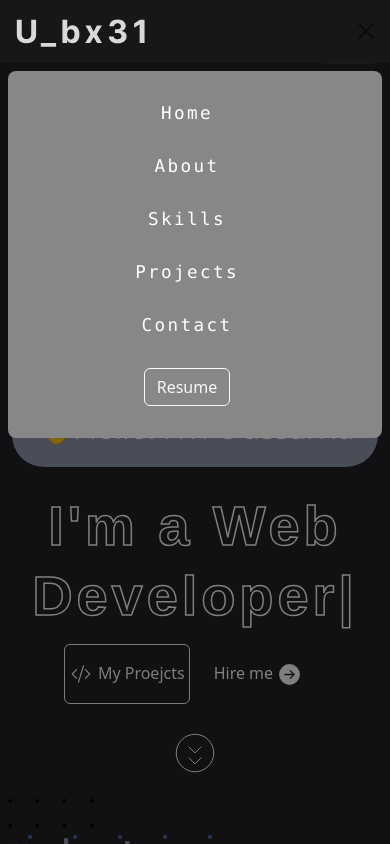
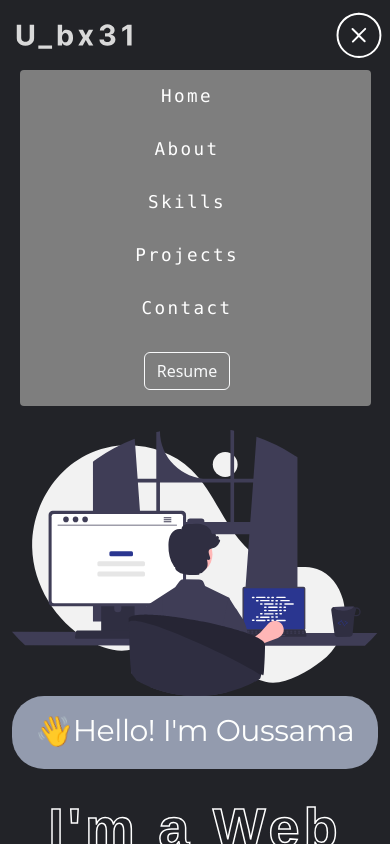
Before and after one commit to u-bx31/Portfolio_v1, a React (Create React App) app: page / in a window 390 px wide. Both pictures are taken after a click on the button 350 px from the left and 44 px from the top of the page. Shown: the top 844 px of the page. Built offline with nearby package versions, Linux system fonts and the light colour scheme; a web font is replaced by a local one.

Commit message:
modified-navbar

```diff
--- a/src/Components/About.jsx
+++ b/src/Components/About.jsx
@@ -18,7 +18,7 @@ const AboutVariants = {
 
 const About = () => {
     const handleOpen = () => {
-        window.open('https://drive.google.com/file/d/1AfNbZcl9o9I_EQSFuZ7ucMuBbdDMcYCb/view?usp=share_link', '_blank', 'noopener,noreferrer');
+        window.open('https://drive.google.com/file/d/1gU_NhLsR67yN71UJGGnPZKf_zNldUGde/view?usp=share_link', '_blank', 'noopener,noreferrer');
     }
     return (
         <section id='about'>
--- a/src/Components/Hero.jsx
+++ b/src/Components/Hero.jsx
@@ -87,6 +87,7 @@ const waveVariants = {
 
 const Hero = () => {
     return (
+        <section id='home'>
             <motion.div variants={ContainerVariants} initial='hidden' animate='visible' className="container-lg  ">
                 <motion.div variants={heroVariants} className="d-flex c-hero justify-content-between flex-lg-row-reverse text-lg-start text-center flex-column align-items-center pt-lg-5 mt-lg-2 pt-4 ">
                     <motion.div variants={imgVariants} className="w-100 text-center">
@@ -122,7 +123,7 @@ const Hero = () => {
                     </ScrollToSection>
                 </div>
             </motion.div>
-
+        </section>
     );
 }
 
--- a/src/Components/NavBar.jsx
+++ b/src/Components/NavBar.jsx
@@ -1,45 +1,90 @@
 
+import { useEffect } from 'react';
+import { useState } from 'react';
 import Container from 'react-bootstrap/Container';
 import Nav from 'react-bootstrap/Nav';
 import Navbar from 'react-bootstrap/Navbar';
-import Offcanvas from 'react-bootstrap/Offcanvas';
 import Logo from '../images/U_bx31.svg'
 import ScrollToSection from './ScrollToSection';
+import * as Scroll from 'react-scroll'
 
 
 const CustomNavbar = () => {
     let expand = 'lg';
-
-    const handleOpen = ()=>{
-        window.open('https://drive.google.com/file/d/1AfNbZcl9o9I_EQSFuZ7ucMuBbdDMcYCb/view?usp=share_link' , '_blank','noopener,noreferrer');
-
+    const [open, setOpen] = useState(false);
+    const handleOpen = () => {
+        window.open('https://drive.google.com/file/d/1gU_NhLsR67yN71UJGGnPZKf_zNldUGde/view?usp=share_link', '_blank', 'noopener,noreferrer');
     }
-
+    useEffect(() => {
+        var Events = Scroll.Events;
+        Events.scrollEvent.register('begin', function (to, element) {
+            setTimeout(() => {
+                setOpen(false)
+            }, 40 * 20);
+        });
+    })
     return (
-        <Navbar key={expand} bg="trasnparent" variant='dark' expand={expand} className="mb-3 container-lg c-nav ">
-            <Container fluid className='py-3 px-lg-3 '>
+        <Navbar key={expand} bg="trasnparent" variant='dark' expand={expand} className="mb-lg-3 mb-0 container-lg c-nav p-0">
+            <Container fluid className='py-lg-3 px-lg-3 px-0'>
+                <div className='c-nav_top d-flex justify-content-between w-100 align-items-center ps-lg-0 ps-3'>
                     <Navbar.Brand href="#" >
                         <img src={Logo} alt="" className='c-nav_logo' />
                     </Navbar.Brand>
-                <Navbar.Toggle aria-controls={`offcanvasNavbar-expand-${expand}`}  />
-                <Navbar.Offcanvas
-                    id={`offcanvasNavbar-expand-${expand}`}
-                    className="bg-transparent border-0 "
-                    aria-labelledby={`offcanvasNavbarLabel-expand-${expand}`}
-                    placement="top"
+                    <button className='btn d-lg-none d-block border-0 bg-transparent c-nav_toggler p-0' onClick={() => setOpen(!open)} >
+                        <div className={`${open && 'active'} `}>
+                            <svg xmlns="http://www.w3.org/2000/svg" width="60" height="70" viewBox="0 0 200 200">
+                                <g stroke-width="6.5" strokeLinecap="round">
+                                    <path
+                                        d="M72 82.286h28.75"
+                                        fill="#009100"
+                                        fillRule="evenodd"
+                                        stroke="#fff"
+                                    />
+                                    <path
+                                        d="M100.75 103.714l72.482-.143c.043 39.398-32.284 71.434-72.16 71.434-39.878 0-72.204-32.036-72.204-71.554"
+                                        fill="none"
+                                        stroke="#fff"
+                                    />
+                                    <path
+                                        d="M72 125.143h28.75"
+                                        fill="#009100"
+                                        fillRule="evenodd"
+                                        stroke="#fff"
+                                    />
+                                    <path
+                                        d="M100.75 103.714l-71.908-.143c.026-39.638 32.352-71.674 72.23-71.674 39.876 0 72.203 32.036 72.203 71.554"
+                                        fill="none"
+                                        stroke="#fff"
+                                    />
+                                    <path
+                                        d="M100.75 82.286h28.75"
+                                        fill="#009100"
+                                        fillRule="evenodd"
+                                        stroke="#fff"
+                                    />
+                                    <path
+                                        d="M100.75 125.143h28.75"
+                                        fill="#009100"
+                                        fillRule="evenodd"
+                                        stroke="#fff"
+                                    />
+                                </g>
+                            </svg>
+                        </div>
+                    </button>
+                </div>
+                <Navbar.Collapse
+                    id={`responsive-navbar-nav`}
+                    className={`bg-transparent border-0 ${open ? 'show' : 'hide'}`}
                 >
-                    <Offcanvas.Header closeButton>
-                        <Offcanvas.Title id={`offcanvasNavbarLabel-expand-${expand}`}>
-                            <img src={Logo} className='img-logo' alt="" />
-                        </Offcanvas.Title>
-                    </Offcanvas.Header>
-                    <Offcanvas.Body className="m-lg-0 m-2 h-auto  rounded-3">
-                        <Nav className="justify-content-end align-items-center flex-grow-1 pe-3">
-                            <Nav.Link href="/" className='px-sm-4 py-lg-0 py-3 text-center c-nav_links'   >
+                    <Nav className="justify-content-end align-items-center flex-grow-1 pe-3 "  >
+                        <Nav.Link href="#" className='px-sm-4 py-lg-0 py-3 text-center c-nav_links'   >
+                            <ScrollToSection target='home'  >
                                 <h4>Home</h4>
+                            </ScrollToSection>
                         </Nav.Link>
-                            <Nav.Link className='px-sm-4 py-lg-0 py-3 text-center c-nav_links' >
-                                <ScrollToSection target='about' >
+                        <Nav.Link className='px-sm-4 py-lg-0 py-3 text-center c-nav_links'  >
+                            <ScrollToSection target='about'  >
                                 <h4>About</h4>
                             </ScrollToSection>
                         </Nav.Link>
@@ -53,11 +98,10 @@ const CustomNavbar = () => {
                             <ScrollToSection target='contact'><h4>Contact</h4></ScrollToSection>
                         </Nav.Link>
                         <Nav.Link className='px-sm-4 py-lg-0 py-3 text-center c-nav_links' >
-                                <button className='btn btn-outline-light' onClick={()=>handleOpen()}>Resume</button>
+                            <button className='btn btn-outline-light' onClick={() => handleOpen()}>Resume</button>
                         </Nav.Link>
                     </Nav>
-                    </Offcanvas.Body>
-                </Navbar.Offcanvas>
+                </Navbar.Collapse>
             </Container>
         </Navbar>
     );
--- a/src/Components/ScrollToSection.jsx
+++ b/src/Components/ScrollToSection.jsx
@@ -1,6 +1,6 @@
 import {Link} from 'react-scroll';
 
-const ScrollToSection = ({children,target,className}) => {
+const ScrollToSection = ({children,target,className,fs}) => {
     return (
         <Link to={target} smooth={true} offset={target === 'about' ? -130 : target === 'contact' ? 20 : -90} duration={30} className={className}>
             {children}
--- a/src/Components/motions/IconsMotion.jsx
+++ b/src/Components/motions/IconsMotion.jsx
@@ -27,7 +27,7 @@ const IconsMotion = ({ children, className, condition }) => {
             opacity: 1,
             y: 0,
             transition: {
-                duration: 1,
+                duration: .7,
             }
         }
     }
--- a/src/Components/motions/ItemMotion.jsx
+++ b/src/Components/motions/ItemMotion.jsx
@@ -7,7 +7,7 @@ const itemVaritans = {
     visible: {
         opacity: 1,
         transition: {
-            duration: .9
+            duration: .8
         }
     }
 }
--- a/src/Styles/css/Style.css
+++ b/src/Styles/css/Style.css
@@ -32,6 +32,10 @@
 }
 * .btn_link:hover {
   color: #939BAE;
+}
+
+html {
+  scroll-behavior: smooth;
 }
 
 body {
@@ -89,8 +93,63 @@ header {
           backdrop-filter: brightness(0) saturate(100%) invert(9%) sepia(16%) saturate(487%) hue-rotate(193deg) brightness(98%) contrast(89%);
 }
 
+.navbar-collapse {
+  transition: all 500ms ease-in-out;
+}
+
 .c-nav_logo {
   width: 90%;
+}
+.c-nav_toggler svg {
+  transition: transform 100ms cubic-bezier(0.4, 0, 0.2, 1);
+}
+.c-nav_toggler .active svg {
+  transform: rotate(90deg);
+}
+.c-nav_toggler path {
+  transition: transform 500ms cubic-bezier(0.4, 0, 0.2, 1), stroke-dasharray 500ms cubic-bezier(0.4, 0, 0.2, 1), stroke-dashoffset 500ms cubic-bezier(0.4, 0, 0.2, 1);
+}
+.c-nav_toggler path:nth-child(1) {
+  transform-origin: 36% 40%;
+}
+.c-nav_toggler path:nth-child(2) {
+  stroke-dasharray: 29 299;
+}
+.c-nav_toggler path:nth-child(3) {
+  transform-origin: 35% 63%;
+}
+.c-nav_toggler path:nth-child(4) {
+  stroke-dasharray: 29 299;
+}
+.c-nav_toggler path:nth-child(5) {
+  transform-origin: 61% 52%;
+}
+.c-nav_toggler path:nth-child(6) {
+  transform-origin: 62% 52%;
+}
+.c-nav_toggler .active path:nth-child(1) {
+  transform: translateX(9px) translateY(1px) rotate(45deg);
+}
+.c-nav_toggler .active path:nth-child(2) {
+  stroke-dasharray: 225 299;
+  stroke-dashoffset: -72px;
+}
+.c-nav_toggler .active path:nth-child(3) {
+  transform: translateX(9px) translateY(1px) rotate(-45deg);
+}
+.c-nav_toggler .active path:nth-child(4) {
+  stroke-dasharray: 225 299;
+  stroke-dashoffset: -72px;
+}
+.c-nav_toggler .active path:nth-child(5) {
+  transform: translateX(9px) translateY(1px) rotate(-45deg);
+}
+.c-nav_toggler .active path:nth-child(6) {
+  transform: translateX(9px) translateY(1px) rotate(45deg);
+}
+.c-nav_links {
+  text-decoration: none;
+  cursor: pointer;
 }
 .c-nav_links h4 {
   margin: 0;
@@ -106,15 +165,23 @@ header {
 }
 
 @media (max-width: 991px) {
-  .offcanvas {
+  header {
+    -webkit-backdrop-filter: none;
+            backdrop-filter: none;
+    overflow: hidden;
+  }
+  .c-nav_top {
+    -webkit-backdrop-filter: brightness(0) saturate(100%) invert(9%) sepia(16%) saturate(487%) hue-rotate(193deg) brightness(98%) contrast(89%);
+            backdrop-filter: brightness(0) saturate(100%) invert(9%) sepia(16%) saturate(487%) hue-rotate(193deg) brightness(98%) contrast(89%);
+  }
+  .c-nav .show .navbar-nav {
+    transform: translateY(0);
+    border-radius: 4px;
     z-index: 999;
-  }
-  .offcanvas .offcanvas-header {
-    background-color: #171717;
-  }
-  .offcanvas .offcanvas-body {
-    overflow: visible;
-    background-color: #878787;
+    width: 90%;
+    margin: 0 auto;
+    -webkit-backdrop-filter: brightness(100%) contrast(2%);
+            backdrop-filter: brightness(100%) contrast(2%);
   }
 }
 .c-hero_img1 {
--- a/src/Styles/sass/_app.scss
+++ b/src/Styles/sass/_app.scss
@@ -37,13 +37,14 @@
   }
 
 }
-
+html{
+  scroll-behavior: smooth;
+}
 body {
   font-family: $fontMontserrat;
   -webkit-font-smoothing: antialiased;
   -moz-osx-font-smoothing: grayscale;
   min-width: 280px;
-
 }
 
 .c_headers {
--- a/src/Styles/sass/components/_navBar.scss
+++ b/src/Styles/sass/components/_navBar.scss
@@ -1,17 +1,74 @@
 @use "../abstracts" as *;
 
-header{
+header {
   position: sticky;
   top: 0;
   z-index: 999;
-  backdrop-filter: brightness(0) saturate(100%) invert(9%) sepia(16%) saturate(487%) hue-rotate(193deg) brightness(98%) contrast(89%);
+  backdrop-filter: brightness(0) saturate(100%) invert(9%) sepia(16%)
+    saturate(487%) hue-rotate(193deg) brightness(98%) contrast(89%);
+}
+.navbar-collapse {
+  transition: all 500ms ease-in-out;
 }
 .c-nav {
-  &_logo{
+  &_logo {
     width: 90%;
+  }
+  &_toggler {
+    svg {
+      transition: transform 100ms cubic-bezier(0.4, 0, 0.2, 1);
+    }
+    .active svg {
+      transform: rotate(90deg);
+    }
+    path {
+      transition: transform 500ms cubic-bezier(0.4, 0, 0.2, 1),
+        stroke-dasharray 500ms cubic-bezier(0.4, 0, 0.2, 1),
+        stroke-dashoffset 500ms cubic-bezier(0.4, 0, 0.2, 1);
+    }
+    path:nth-child(1) {
+      transform-origin: 36% 40%;
+    }
+    path:nth-child(2) {
+      stroke-dasharray: 29 299;
+    }
+    path:nth-child(3) {
+      transform-origin: 35% 63%;
+    }
+    path:nth-child(4) {
+      stroke-dasharray: 29 299;
+    }
+    path:nth-child(5) {
+      transform-origin: 61% 52%;
+    }
+    path:nth-child(6) {
+      transform-origin: 62% 52%;
+    }
+    .active path:nth-child(1) {
+      transform: translateX(9px) translateY(1px) rotate(45deg);
+    }
+    .active path:nth-child(2) {
+      stroke-dasharray: 225 299;
+      stroke-dashoffset: -72px;
+    }
+    .active path:nth-child(3) {
+      transform: translateX(9px) translateY(1px) rotate(-45deg);
+    }
+    .active path:nth-child(4) {
+      stroke-dasharray: 225 299;
+      stroke-dashoffset: -72px;
+    }
+    .active path:nth-child(5) {
+      transform: translateX(9px) translateY(1px) rotate(-45deg);
+    }
+    .active path:nth-child(6) {
+      transform: translateX(9px) translateY(1px) rotate(45deg);
+    }
   }
 
   &_links {
+    text-decoration: none;
+    cursor: pointer;
     h4 {
       margin: 0;
       font-family: $fontLucida;
@@ -26,16 +83,27 @@ header{
     }
   }
 }
+@media (max-width: 991px) {
+  header {
+    backdrop-filter: none;
+    overflow: hidden;
+  }
+  .c-nav {
+    &_top {
+      backdrop-filter: brightness(0) saturate(100%) invert(9%) sepia(16%)
+        saturate(487%) hue-rotate(193deg) brightness(98%) contrast(89%);
+    }
 
-@media (max-width: 991px) {
-  .offcanvas {
-    z-index: 999;
-    .offcanvas-header{
-        background-color: $black;
+    .show {
+      .navbar-nav {
+        transform: translateY(0);
+        border-radius: 4px;
+        z-index: 999;
+        width: 90%;
+        margin: 0 auto;
+        backdrop-filter: brightness(100%) contrast(2%);
+      }
     }
-    .offcanvas-body {
-      overflow: visible;
-      background-color: $light-gray;
-    }
+
   }
 }
```
Also changed, not shown: 1 other file (tests, documents, lock files or other folders). Lines whose indentation alone changed are shown as unchanged.
